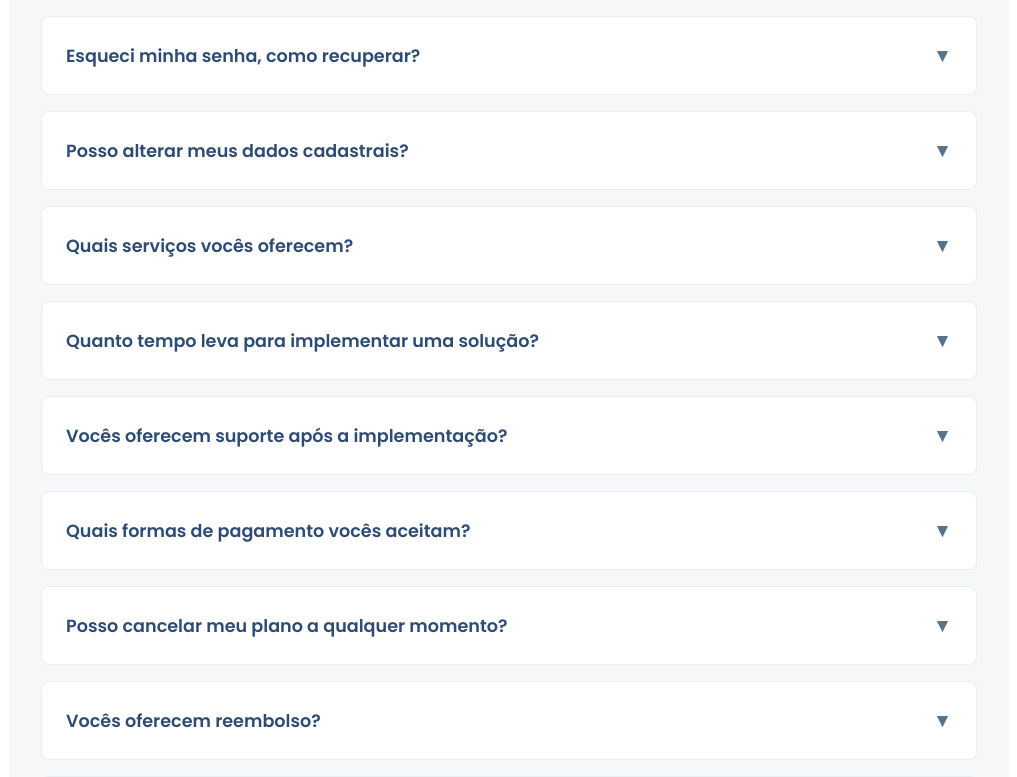
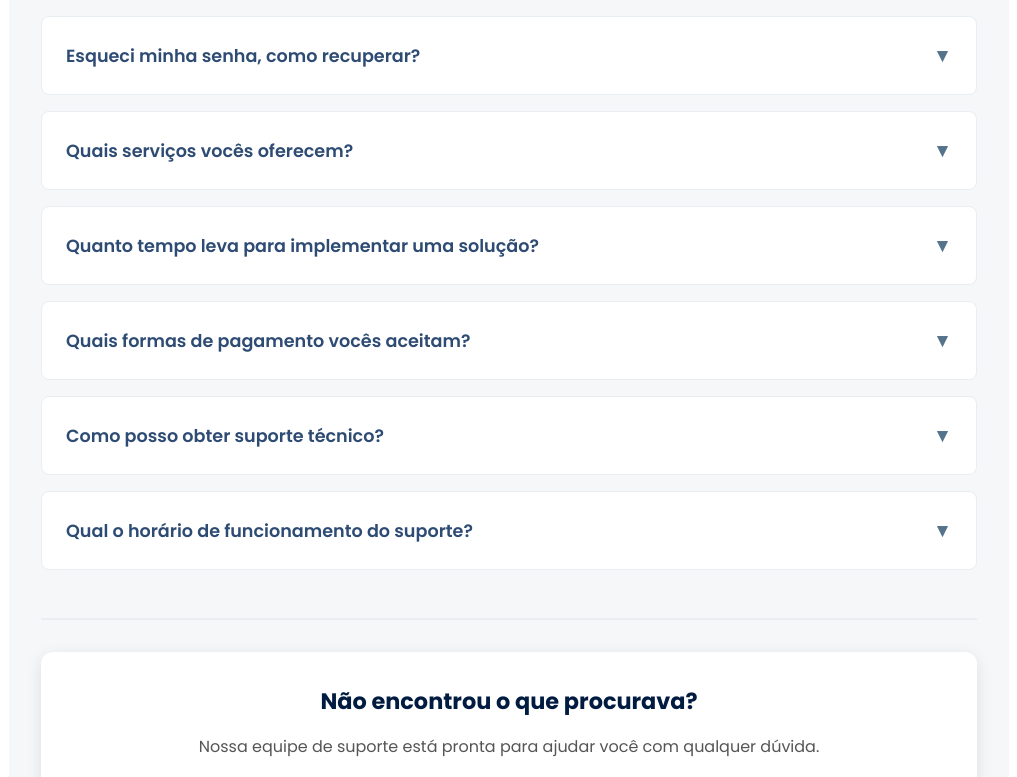
Before and after one commit to CodeMoon1/front, an Angular app: page /faq in a window 1280 px wide. Shown: the part 960-1737 px from the top of the page, without its empty margins (131-1148 px from the left). Built offline with nearby package versions, Linux system fonts and the light colour scheme.

Commit message:
arquivo.json

```diff
--- a/src/app/pages/faq/faq.component.ts
+++ b/src/app/pages/faq/faq.component.ts
@@ -92,7 +92,7 @@ export class FaqComponent {
       id: 'conta-1',
       category: 'conta',
       question: 'Como criar uma conta?',
-      answer: 'Para criar uma conta, clique no botão "Cadastrar" no topo da página, preencha seus dados pessoais e empresariais, e confirme seu email. O processo é rápido e seguro.',
+      answer: 'Para criar uma conta, clique no botão "Cadastrar" , preencha seus dados pessoais e empresariais, e confirme seu email. O processo é rápido e seguro.',
       isOpen: false
     },
     {
@@ -102,14 +102,6 @@ export class FaqComponent {
       answer: 'Na página de login, clique em "Esqueci minha senha", digite seu email cadastrado e você receberá um link para redefinir sua senha. O link é válido por 24 horas.',
       isOpen: false
     },
-    {
-      id: 'conta-3',
-      category: 'conta',
-      question: 'Posso alterar meus dados cadastrais?',
-      answer: 'Sim, você pode alterar seus dados a qualquer momento acessando a seção "Meu Perfil" em sua conta. Algumas alterações podem requerer verificação adicional por segurança.',
-      isOpen: false
-    },
-
     // Categoria: Serviços
     {
       id: 'servicos-1',
@@ -125,34 +117,12 @@ export class FaqComponent {
       answer: 'O tempo varia conforme a complexidade do projeto. Projetos simples podem ser entregues em 2-4 semanas, enquanto soluções mais complexas podem levar de 2-6 meses. Fornecemos um cronograma detalhado após a análise inicial.',
       isOpen: false
     },
-    {
-      id: 'servicos-3',
-      category: 'servicos',
-      question: 'Vocês oferecem suporte após a implementação?',
-      answer: 'Sim, oferecemos diferentes planos de suporte pós-implementação, incluindo manutenção, atualizações, treinamento adicional e suporte técnico 24/7 para clientes enterprise.',
-      isOpen: false
-    },
-
     // Categoria: Pagamento
     {
       id: 'pagamento-1',
       category: 'pagamento',
       question: 'Quais formas de pagamento vocês aceitam?',
-      answer: 'Aceitamos cartão de crédito, débito, PIX, boleto bancário e transferência bancária. Para clientes corporativos, também oferecemos faturamento mensal.',
-      isOpen: false
-    },
-    {
-      id: 'pagamento-2',
-      category: 'pagamento',
-      question: 'Posso cancelar meu plano a qualquer momento?',
-      answer: 'Sim, você pode cancelar seu plano a qualquer momento sem multas. O cancelamento será efetivo no final do período já pago, e você continuará tendo acesso aos serviços até essa data.',
-      isOpen: false
-    },
-    {
-      id: 'pagamento-3',
-      category: 'pagamento',
-      question: 'Vocês oferecem reembolso?',
-      answer: 'Oferecemos garantia de 30 dias para novos clientes. Se não ficar satisfeito com nossos serviços nos primeiros 30 dias, oferecemos reembolso integral.',
+      answer: 'PIX',
       isOpen: false
     },
 
@@ -169,13 +139,6 @@ export class FaqComponent {
       category: 'suporte',
       question: 'Qual o horário de funcionamento do suporte?',
       answer: 'Nosso suporte funciona de segunda a sexta-feira, das 8h às 18h (horário de Brasília). Clientes enterprise têm acesso ao suporte 24/7.',
-      isOpen: false
-    },
-    {
-      id: 'suporte-3',
-      category: 'suporte',
-      question: 'Vocês oferecem treinamento para usar as ferramentas?',
-      answer: 'Sim, oferecemos treinamentos presenciais e online, documentação completa, vídeos tutoriais e webinars regulares para ajudar você a aproveitar ao máximo nossas soluções.',
       isOpen: false
     }
   ];
```
